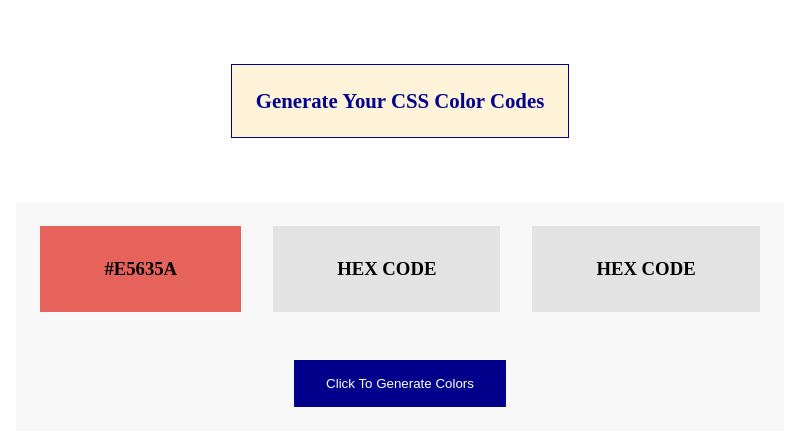
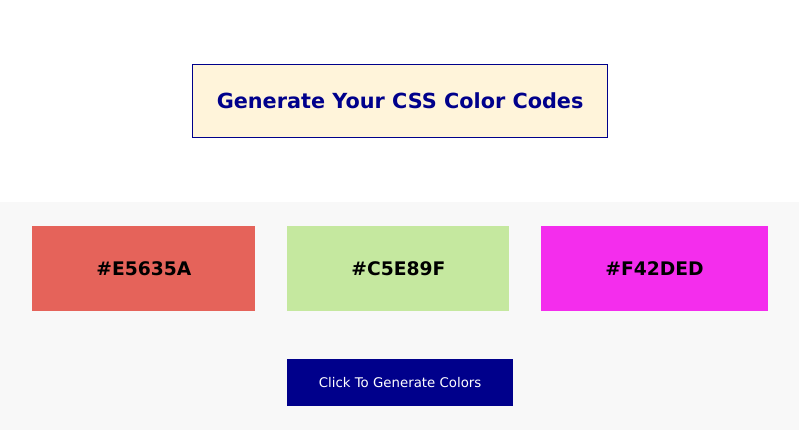
Before and after one commit to Joseph-Brendan/Hex-Color-2024, a plain HTML site: page index.html in a window 1280 px wide. Both pictures are taken after a click on the button "Click To Generate Colors". Shown: the whole page, without its empty margins (240-1039 px from the left). Drawn offline with Linux system fonts and the light colour scheme.

Commit message:
Add files via upload

```diff
--- a/index.html
+++ b/index.html
@@ -19,12 +19,12 @@
                 <h3 id="first-hex-code">HEX CODE</h3>
             </div>
 
-            <div class="second-color-box">
-                <h3>HEX CODE</h3>
+            <div class="second-color-box" id="second-color-box">
+                <h3 id="second-hex-code">HEX CODE</h3>
             </div>
 
-            <div class="third-color-box">
-                <h3>HEX CODE</h3>
+            <div class="third-color-box" id="third-color-box">
+                <h3 id="third-hex-code">HEX CODE</h3>
             </div>
         </div>
 
--- a/index.js
+++ b/index.js
@@ -2,6 +2,10 @@ const hexadecimalNumberSystem = [ 0, 1, 2, 3, 4, 5, 6, 7, 8, 9, "A", "B", "C", "
 let button = document.getElementById("button")
 let firstColorBox = document.getElementById("first-color-box")
 let firstHexCode = document.getElementById("first-hex-code")
+let secondColorBox = document.getElementById("second-color-box")
+let secondHexCode = document.getElementById("second-hex-code")
+let thirdColorBox = document.getElementById("third-color-box")
+let thirdHexCode = document.getElementById("third-hex-code")
 
 function generateRandomNumber(){
     let randomNumber = Math.floor(Math.random() * hexadecimalNumberSystem.length)
@@ -9,6 +13,7 @@ function generateRandomNumber(){
 }
 
 button.addEventListener("click", function(){
+    // loop for first box
     let hexCodeForFirstBox = "#"
     for(let myFirstLoop = 0; myFirstLoop < 6; myFirstLoop++){
         hexCodeForFirstBox += hexadecimalNumberSystem[generateRandomNumber()]
@@ -16,6 +21,19 @@ button.addEventListener("click", function(){
     firstColorBox.style.backgroundColor = hexCodeForFirstBox
     firstHexCode.textContent = hexCodeForFirstBox
 
+    // loop for second box
+    let hexCodeForSecondBox = "#"
+    for(let mySecondLoop = 0; mySecondLoop < 6; mySecondLoop++){
+        hexCodeForSecondBox += hexadecimalNumberSystem[generateRandomNumber()]
+    }
+    secondColorBox.style.backgroundColor = hexCodeForSecondBox
+    secondHexCode.textContent = hexCodeForSecondBox
 
-
+    // loop for third box
+    let hexCodeForThirdBox = "#"
+    for(let myThirdLoop = 0; myThirdLoop < 6; myThirdLoop++){
+        hexCodeForThirdBox += hexadecimalNumberSystem[generateRandomNumber()]
+    }
+    thirdColorBox.style.backgroundColor = hexCodeForThirdBox
+    thirdHexCode.textContent = hexCodeForThirdBox
 })
--- a/style.css
+++ b/style.css
@@ -1,6 +1,7 @@
 *{
     margin: 0;
     padding: 0;
+    font-family: Verdana, Geneva, Tahoma, sans-serif;
     box-sizing: border-box;
 }
 
@@ -20,7 +21,7 @@
 }
 
 .color-generation-container{
-    width: 60%;
+    width: 65%;
     height: auto;
     background-color: #f8f8f8;
     margin: 0 auto;
```
